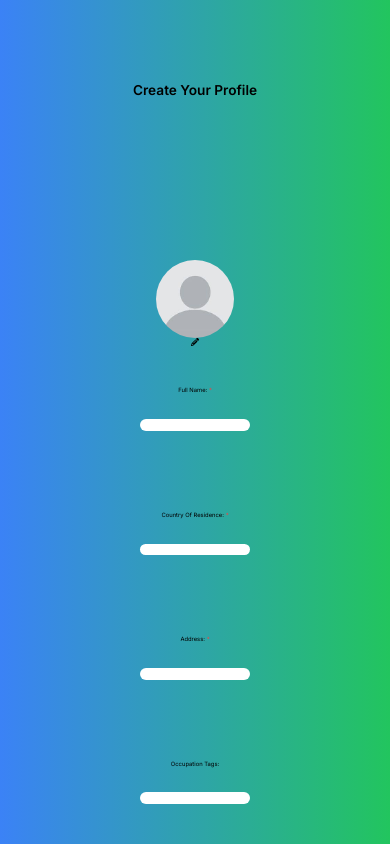
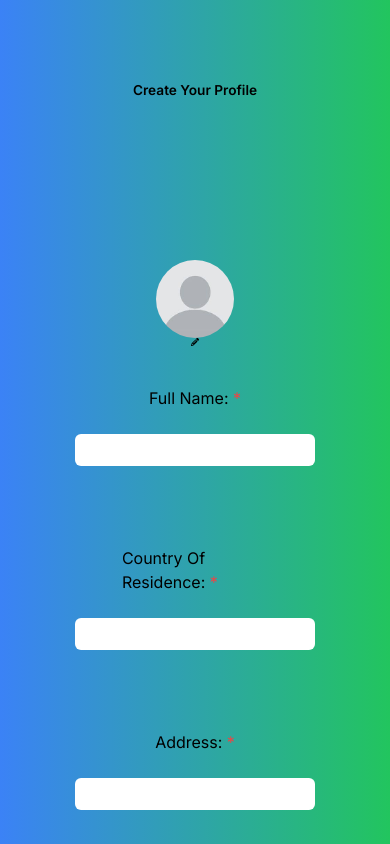
Before and after one commit to TheSomethingSomethingCompany/secret-forest, a Next.js app in the folder app/: page /createProfile in a window 390 px wide. Built offline with nearby package versions, Linux system fonts and the light colour scheme.

Commit message:
Fixed labels and input sizes beyond mobile

```diff
--- a/app/app/components/createProfileForm/createProfileForm.jsx
+++ b/app/app/components/createProfileForm/createProfileForm.jsx
@@ -50,12 +50,12 @@ function CreateProfileForm() {
                         <FlexLabelAndTextInput labelVal = "Full Name:" inputName = "fullName" required = {true}/>
                         <FlexLabelAndTextInput labelVal = "Country Of Residence:" inputName="country" required = {true} />
                         <FlexLabelAndTextInput labelVal = "Address:" inputName = "address" required = {true}  />
-                        <FlexLabelAndOtherInput labelVal = "Occupation Tags:"> <OccupationTags inputWidth = "w-3/4 max-w-[500px]" inputHeight="h-[3vw] max-h-[45px]" cornerDesign = "rounded-md" textSize = "mobile:text-[1.25vw] tablet:text-[1.25vw] desktop:text-[20px]" tagColor = "bg-green-500" currentTags = {currentTags} setTags = {setTags}/></FlexLabelAndOtherInput>
-                        <FlexLabelAndOtherInput labelVal = "Bio:"> <textarea className = "text-black w-3/4 max-w-[500px] h-[18vw] rounded-md mobile:text-[1.25vw] tablet:text-[1.25vw] desktop:text-[20px]" name = "bio"> </textarea> </FlexLabelAndOtherInput>
+                        <FlexLabelAndOtherInput labelVal = "Occupation Tags:"> <OccupationTags inputWidth = "w-3/4 max-w-[500px] min-w-[15rem]" inputHeight="h-[3vw] max-h-[45px] min-h-[2rem]" cornerDesign = "rounded-md" textSize = "mobile:text-[1.25vw] tablet:text-[1.25vw] desktop:text-[20px]" tagColor = "bg-green-500" currentTags = {currentTags} setTags = {setTags}/></FlexLabelAndOtherInput>
+                        <FlexLabelAndOtherInput labelVal = "Bio:"> <textarea className = "min-w-[15rem] min-h-[10rem] text-black w-3/4 max-w-[500px] h-[18vw] rounded-md mobile:text-[1.25vw] tablet:text-[1.25vw] desktop:text-[20px]" name = "bio"> </textarea> </FlexLabelAndOtherInput>
                     </div>
 
 
-                    <div id = "pfp-container" className = "w-1/2 h-full mobile:hidden tablet:block desktop:block flex flex-col items-center bg-yellow-500">
+                    <div id = "pfp-container" className = "w-1/2 h-full mobile:hidden tablet:block desktop:block flex flex-col items-center">
                         <div className = "w-3/4 mb-10 mt-20 flex justify-center bg-red-500 mobile:hidden tablet:inline-block desktop:inline-block"><h1 className = "mobile:text-[3.5vw] tablet:text-[3.5vw] desktop:text-[50px] font-semibold">Add A Profile Picture</h1> </div>
                         <ProfilePicture></ProfilePicture>
                     </div>
@@ -72,7 +72,7 @@ function CreateProfileForm() {
 function FlexLabelAndOtherInput(props){
     return(
     <div className = "w-3/4 mt-10 mb-10 flex flex-col mobile:items-center tablet:items-start desktop:items-start"> {/* Flex box ensures that the occupation tags can keep growing while pushing down the bio*/}
-            <label className = "mobile:text-[1.5vw] tablet:text-[1.5vw] desktop:text-[25px]">{props.labelVal}</label>
+            <label className = "mobile:text-[1rem] tablet:text-[1.5vw] desktop:text-[2rem]">{props.labelVal}</label>
             <br></br>
             {props.children}
         </div>);
@@ -83,9 +83,9 @@ function FlexLabelAndTextInput(props){
 
     return(
         <div className = "w-3/4 mt-10 mb-10 flex flex-col mobile:items-center tablet:items-start desktop:items-start">
-            <label className="mobile:text-[1.5vw] tablet:text-[1.5vw] desktop:text-[25px]"> {props.labelVal} {props.required && <span className = "text-red-500"> * </span> } </label>
+            <label className="mobile:text-[1rem] tablet:text-[1.5vw] desktop:text-[2rem]"> {props.labelVal} {props.required && <span className = "text-red-500"> * </span> } </label>
             <br></br>
-            <input type = "text" className = "text-black w-3/4 h-[3vw] max-w-[500px] max-h-[45px] rounded-md mobile:text-[1.25vw] tablet:text-[1.25vw] desktop:text-[20px]" name = {props.inputName} required = {props.required}></input>
+            <input type = "text" className = "min-w-[15rem] min-h-[2rem] text-black w-3/4 h-[3vw] max-w-[500px] max-h-[45px] rounded-md mobile:text-[1.25vw] tablet:text-[1.25vw] desktop:text-[20px]" name = {props.inputName} required = {props.required}></input>
         </div>);
 
     }
```
